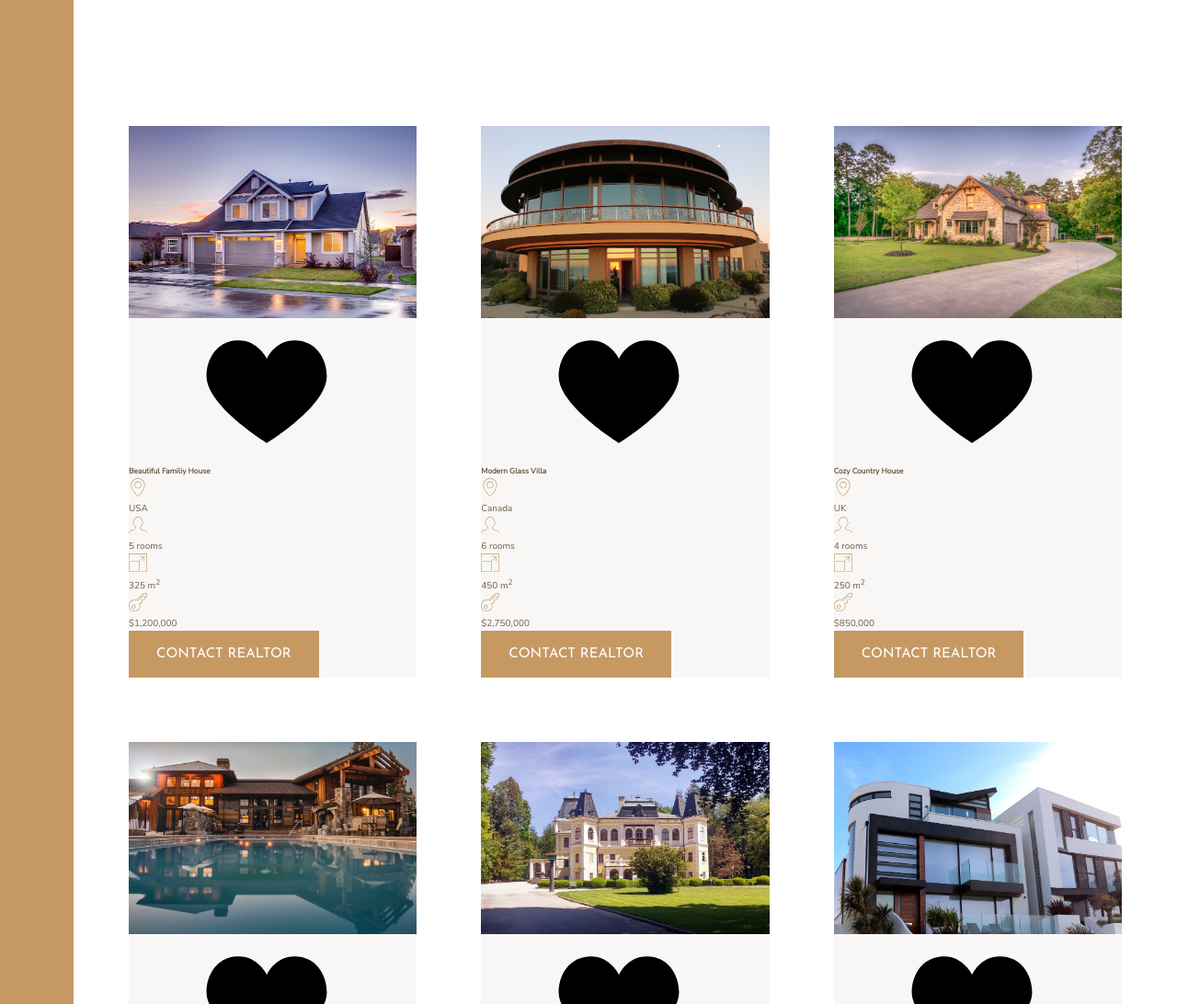
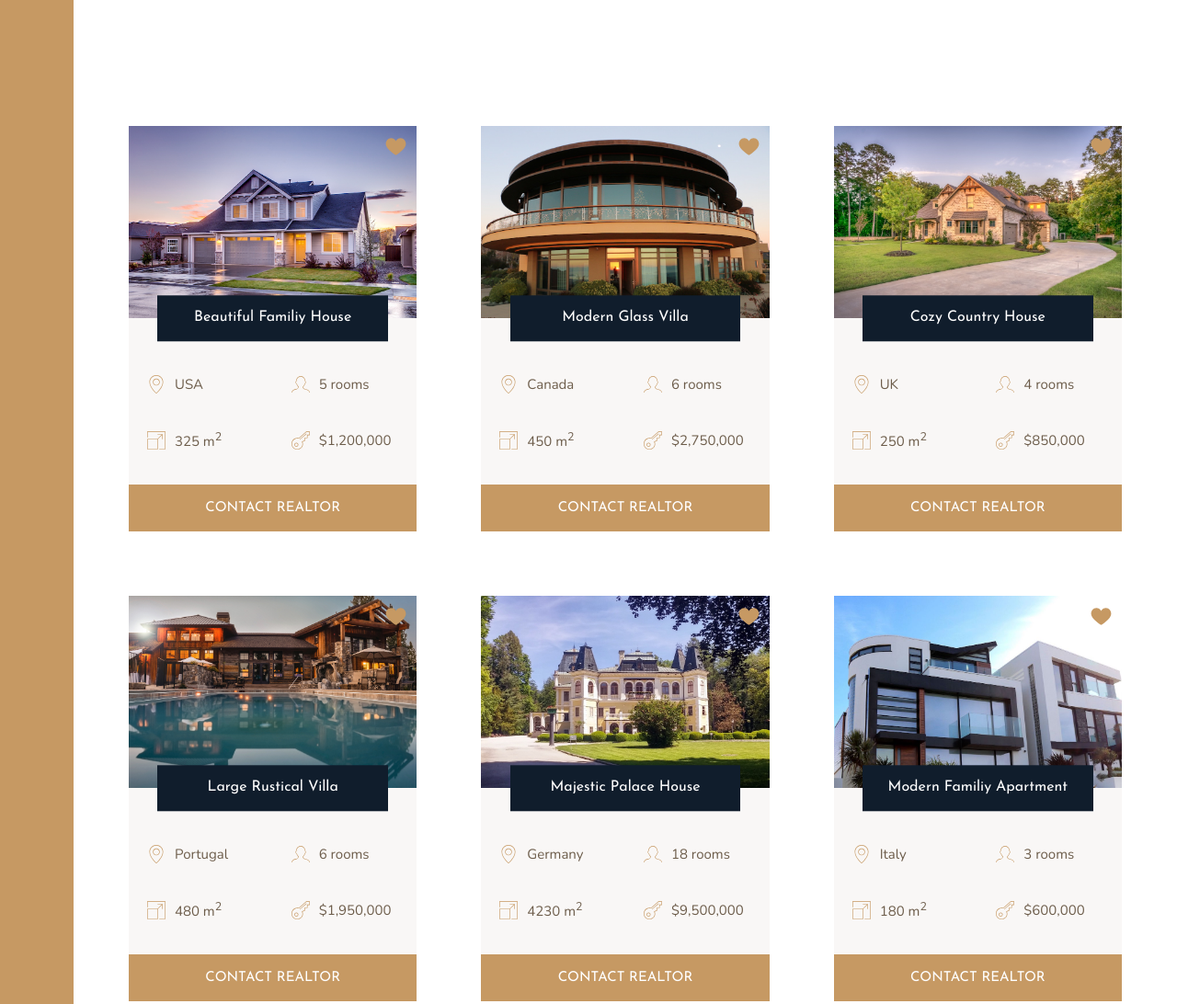
Before and after one commit to antebozic/nexter, a website: page index.html in a window 1280 px wide. Shown: the part 1860-2952 px from the top of the page at 92% size. Drawn offline with nearby package versions, Linux system fonts and the light colour scheme.

Commit message:
homes section final styles

```diff
--- a/sass/_homes.scss
+++ b/sass/_homes.scss
@@ -10,31 +10,74 @@
 .home {
     background-color: $color-grey-light-1;
 
+    display: grid;
+    grid-template-columns: repeat(2, 1fr);
+    grid-row-gap: 3.5rem;
+
     &__img {
+        grid-row: 1 / 2; //because of overlap, heart pushes it down, this way it's forced up
         width: 100%;
+        grid-column: 1 / -1;
+        z-index: 1;
     }
 
     &__like {
-
+        //applying overlapping => explicitly define position
+        grid-row: 1 / 2;
+        grid-column: 2 / 3;
+        fill: $color-primary;
+        height: 2.5rem;
+        width: 2.5rem;
+        z-index: 2;
+        justify-self: end;
+        margin: 1rem;
     }
 
     &__name {
+        grid-row: 1 / 2;
+        grid-column: 1 / -1;
+        z-index: 3;
+        justify-self: center;
+        align-self: end;
+        transform: translateY(50%);
 
+        width: 80%;
+        font-family: $font-display;
+        font-size: 1.6rem;
+        text-align: center;
+        padding: 1.25rem;
+        background-color: $color-secondary;
+        color: #fff;
+        font-weight: 400;
     }
+
+
+    &__location,
+    &__rooms {
+        margin-top: 2.5rem;
+    }
+
 
     &__location,
     &__rooms,
     &__area,
     &__price {
 
+        font-size: 1.5rem;
+        margin-left: 2rem;
+
+        display: flex;
+        align-items: center;
+
         svg {
             fill: $color-primary;
             height: 2rem;
             width: 2rem;
-        }
-
-        p {
-
+            margin-right: 1rem; //to separate icon from the text
         }
     }
+
+    &__btn {
+        grid-column: 1 / -1;
+    }
 }
```
Also changed, not shown: css/style.css.
